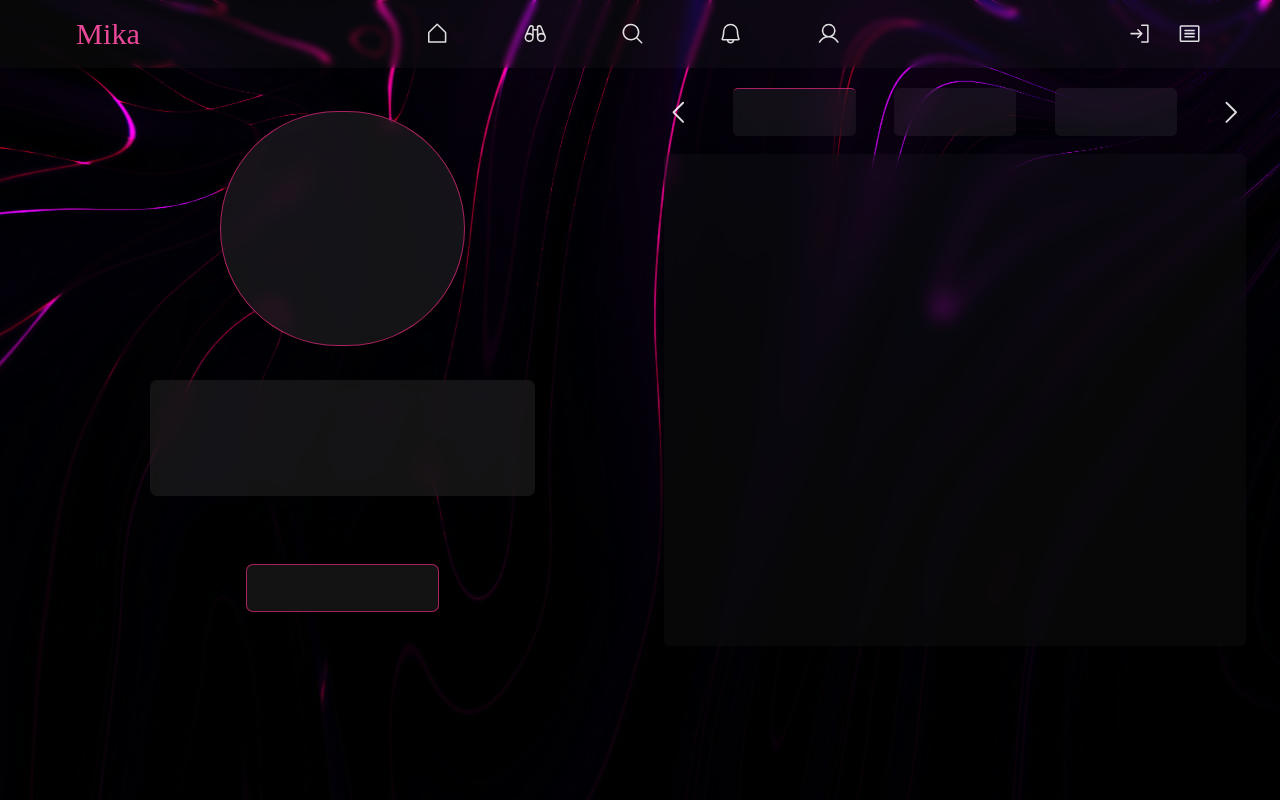
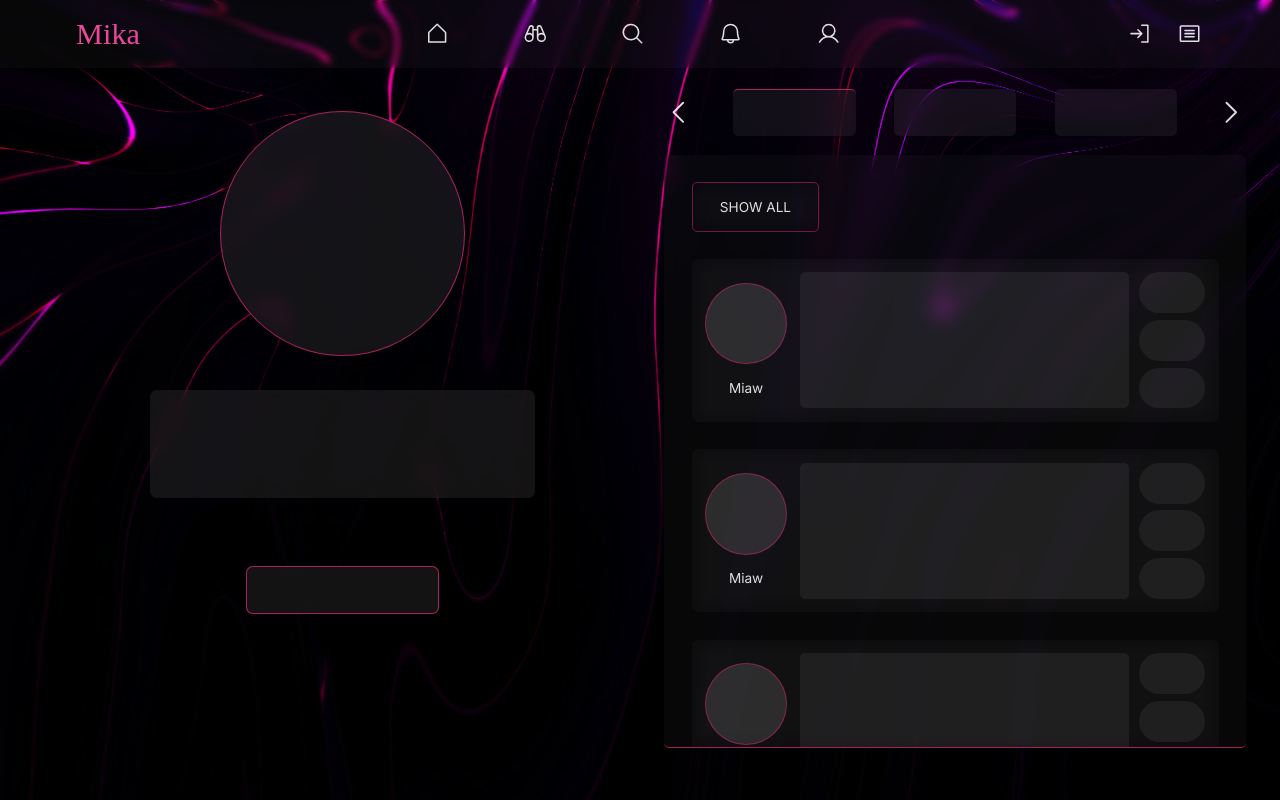
Before and after one commit to RafihYahya/MikaReactTs, a React (Vite) app: page /user in a window 1280 px wide. Built offline with nearby package versions, Linux system fonts and the light colour scheme; a web font is replaced by a local one.

Commit message:
UserPageFixes

```diff
--- a/src/Components/CreatePostComp.tsx
+++ b/src/Components/CreatePostComp.tsx
@@ -6,7 +6,7 @@ function CreatePostComp() {
     <div className=" border-t-4 border-pink-600/75 flex items-start justify-between gap-4 mx-auto my-[5vh] bg-[#ede8e807] w-[80%] lg:w-[70%] h-[30vh] lg:h-[32vh] rounded-lg py-8 px-8">
       <div className="h-36 w-36 rounded-full bg-[#ede8e815] translate-x-[-5%] lg:block hidden"></div>
       <div className="flex items-end justify-between flex-col  h-full gap-2 lg:w-[80%] w-full ">
-        <textarea  className="bg-[#ede8e815] h-[90%] w-full p-6 rounded-md md:rounded-lg text-left focus:border-2 focus:border-pink-600/50"></textarea>
+        <textarea  className="bg-[#ede8e815] h-[90%] w-full p-6 rounded-md md:rounded-sm text-left focus:border-2 focus:border-pink-600/50"></textarea>
         <div className="group transition-colors duration-200  ease-in  md:mt-2 border-2 cursor-pointer border-pink-800/75 hover:border-pink-600/50 hover:bg-pink-600/40  w-32 md:w-36 h-20 rounded-sm md:rounded-md md:translate-y-[15%] translate-y-[25%] py-2 md:py-0 flex items-center justify-center ">
           <h1 className="transition-colors duration-200 ease-in  uppercase text-md">
             <div className="flex justify-center items-center gap-2">
--- /dev/null
+++ b/src/Components/PostListingComp.tsx
@@ -0,0 +1,22 @@
+
+const PostListingComp = () => {
+  return (
+    <div className="transition-transform duration-200 ease-in-out  w-full h-48 bg-[#EDE8E805] mb-8 rounded-md backdrop-blur-md flex items-center justify-between  gap-4  p-4 border-0  border-pink-600/75 hover:border-t-2 hover:border-pink-600/75">
+        <div className="flex items-center justify-center flex-col gap-4">
+          <div className="w-24 h-24 bg-[#EDE8E820] rounded-full border-2 border-pink-600/50"></div>
+          <h3>Miaw</h3>
+        </div>
+        <div className="w-full  flex items-center justify-center gap-3  h-full">
+            <div className=" w-full h-full bg-[#EDE8E810] rounded-md"></div>
+            <div className="w-24 h-full flex items-center justify-between flex-col gap-2">
+              <div className="w-full h-12 bg-[#EDE8E810] rounded-full"></div>
+              <div className="w-full h-12 bg-[#EDE8E810] rounded-full"></div>
+              <div className="w-full h-12 bg-[#EDE8E810] rounded-full"></div>
+            </div>
+        </div>
+
+    </div>
+  )
+}
+
+export default PostListingComp
--- a/src/Pages/UserPage.tsx
+++ b/src/Pages/UserPage.tsx
@@ -1,15 +1,16 @@
 import { CaretLeft, CaretRight } from '@phosphor-icons/react'
 import Navbar from '../Components/Navbar'
+import PostListingComp from '../Components/PostListingComp'
 
 const UserPage = () => {
   return (
     <>
       <Navbar />
-      <div className='pt-[6%] p-10 flex items-center justify-center gap-4 w-full h-screen max-w-[1550px] mx-auto'>
+      <div className='pt-[6%] p-10 flex items-center justify-center gap-4 w-full h-[115vh] max-w-[1550px] mx-auto'>
         <div className=' w-full h-full flex justify-start items-center flex-col gap-8 p-10'>
           <div className='w-72 h-72 bg-[#EDE8E815] backdrop-blur-md border-2 border-pink-600/75 rounded-full mb-2 '></div>
-          <div className='w-[70%] h-[24%] bg-[#EDE8E815] backdrop-blur-md  rounded-lg'></div>
-          <div className='w-[35%] h-[10%] bg-[#EDE8E815] backdrop-blur-md border-2 border-pink-600/75 rounded-lg mt-12'></div>
+          <div className='w-[70%] h-[18%] bg-[#EDE8E815] backdrop-blur-md  rounded-lg'></div>
+          <div className='w-[35%] h-[8%] bg-[#EDE8E815] backdrop-blur-md border-2 border-pink-600/75 rounded-lg mt-12'></div>
         </div>
         <div className='  w-full h-full flex justify-center items-center flex-col'>
           <div className='w-full h-24 flex justify-between items-center mb-2'>
@@ -22,7 +23,14 @@ const UserPage = () => {
 
             </div>
           </div>
-          <div className='w-full h-full bg-[#EDE8E807] backdrop-blur-md rounded-md'></div>
+          <div className='w-full h-full bg-[#EDE8E807] backdrop-blur-md rounded-md p-8 overflow-auto border-b-2 border-pink-600/75'>
+            <button type="button" className='py-4 px-8 rounded-md border-2 border-pink-600/50 hover:bg-pink-600/30 transition-colors duration-200 ease-in uppercase  hover:border-pink-600/75 mb-8 backdrop-blur-md'>Show All</button>
+            <PostListingComp />
+            <PostListingComp />
+            <PostListingComp />
+            <PostListingComp />
+            <PostListingComp />
+          </div>
         </div>
       </div>
     </>
```
